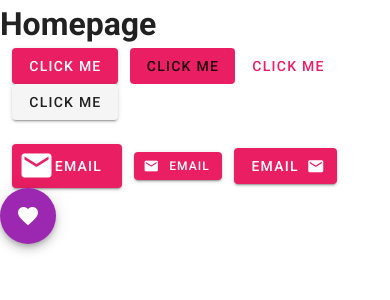
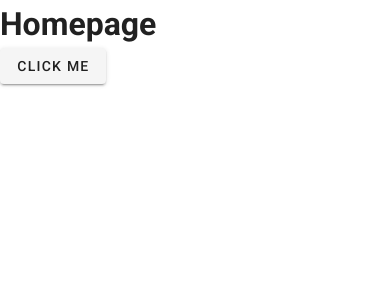
Before and after one commit to mamun-63/vuetify, a Vue app: page / in a window 390 px wide. Shown: the top 300 px of the page. Built offline with nearby package versions, Linux system fonts and the light colour scheme.

Commit message:
Breakpoints & Visibility

```diff
--- a/src/views/Home.vue
+++ b/src/views/Home.vue
@@ -1,31 +1,12 @@
 <template>
   <div class="home">
     <h1>Homepage</h1>
-    <v-btn class="pink white--text ml-3">Click me</v-btn>
-    <v-btn depressed color="pink ml-3">Click me</v-btn>
-    <v-btn text color="pink ml-3">Click me</v-btn>
-    <v-btn primary class="ml-3">Click me</v-btn>
+    <!-- Breakpoints means the display/device size, Visibility means if we only want to show it in large device/ small etc that kind of stuff-->
 
-    <br><br>
+    <!-- <v-btn class="hidden-md-and-down">click me</v-btn> -->
+    <!-- <v-btn class="hidden-md-and-up">click me</v-btn> -->
+    <v-btn class="hidden-sm-only">click me</v-btn>
 
-    <v-btn large class="pink white--text ml-3">
-      <v-icon large left>mdi-email</v-icon>
-      <span>email</span>
-    </v-btn>
-
-    <v-btn small class="pink white--text ml-3">
-      <v-icon small left>mdi-email</v-icon>
-      <span>email</span>
-    </v-btn>
-
-    <v-btn class="pink white--text mx-3">
-      <span>email</span>
-      <v-icon right>mdi-email</v-icon>
-    </v-btn>
-
-    <v-btn fab dark color="purple">
-      <v-icon>mdi-heart</v-icon>
-    </v-btn>
   </div>
 </template>
 
```
